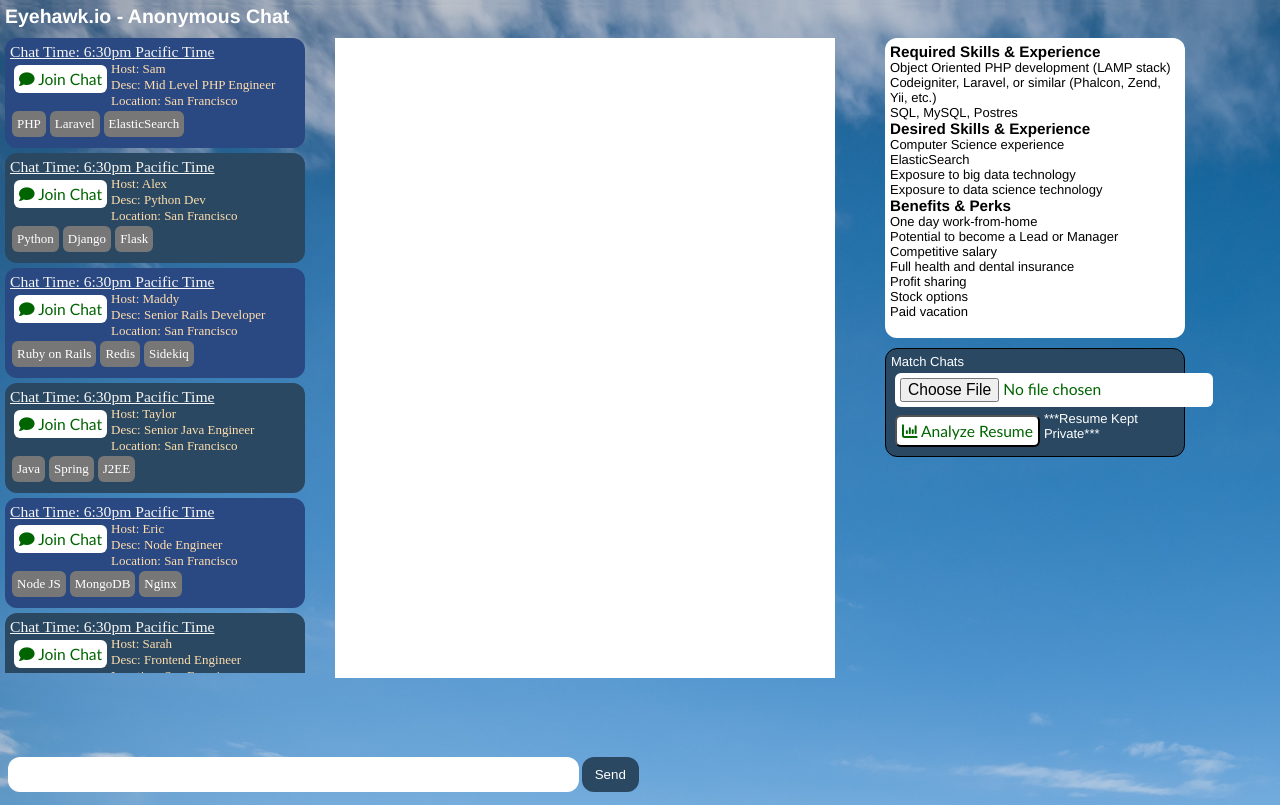
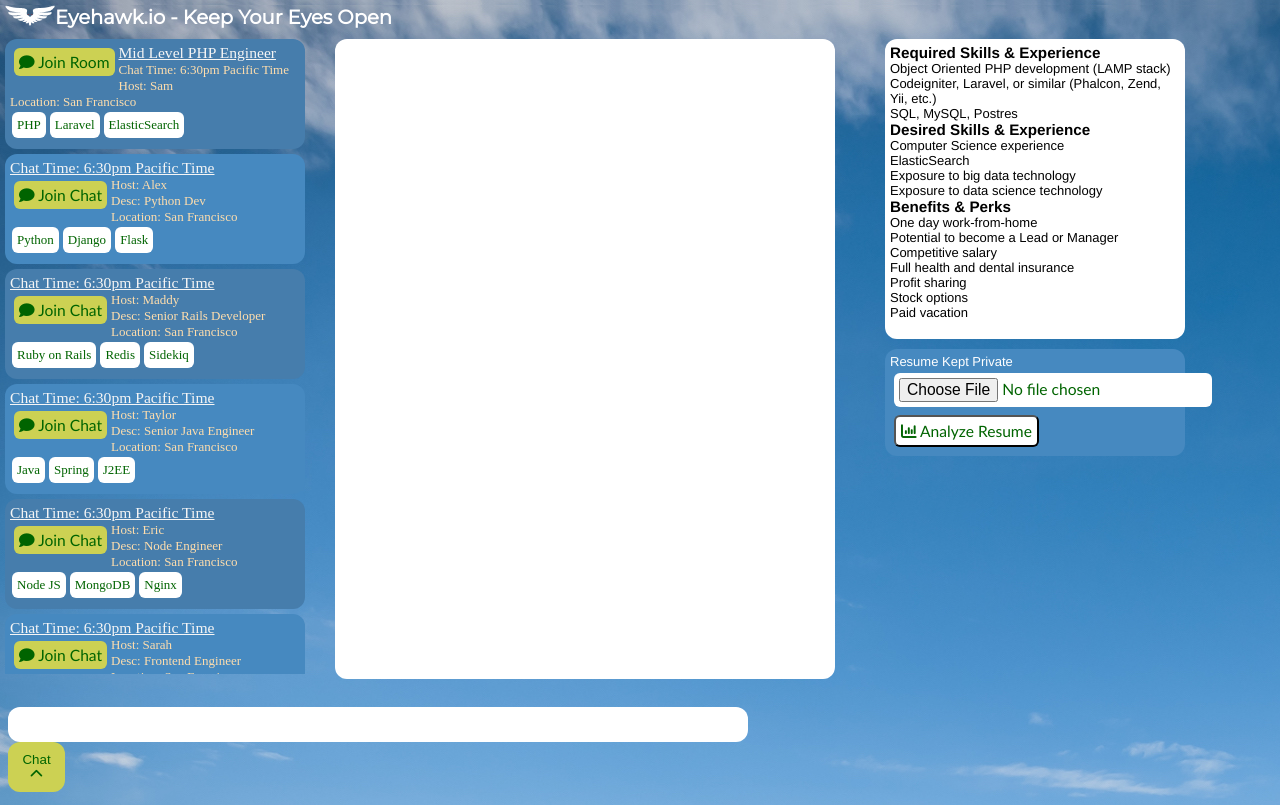
Before and after one commit to jobfriender/socket.io, a website: page index.html in a window 1280 px wide. Drawn offline with nearby package versions, Linux system fonts and the light colour scheme.

Commit message:
fix logo font.

```diff
--- a/index.html
+++ b/index.html
@@ -6,23 +6,24 @@
     <link rel="icon" href="/favicon.ico" type="image/x-icon">
     <link rel="shortcut icon" type="image/x-icon" href="/favicon.ico" />
     <link type="image/x-icon" href="/favicon.ico" />
-</head>
+    <link href="https://fonts.googleapis.com/css?family=Montserrat" rel="stylesheet">
 <body>
 
 <div class="header">
-    <h2>Eyehawk.io - Anonymous Chat</h2>
+    <img src="logo.png" class="logo">
+    <h2 class="logo_text">Eyehawk.io - Keep Your Eyes Open</h2>
 </div>
 
 <div class="chats">
     <div class="select_chat">
         <div class="time">
             <a href='/?room=1'>
-                Chat Time: 6:30pm Pacific Time
-                <div class="join"><i class="fa fa-comment" aria-hidden="true"></i> Join Chat</div>
+                Mid Level PHP Engineer
+                <div class="join"><i class="fa fa-comment" aria-hidden="true"></i> Join Room</div>
             </a>
         </div>
+        <div class="host">Chat Time: 6:30pm Pacific Time</div>
         <div class="host">Host: Sam</div>
-        <div class="host">Desc: Mid Level PHP Engineer</div>
         <div class="host">Location: San Francisco</div>
         <div class="skill">PHP</div>
         <div class="skill">Laravel</div>
@@ -129,9 +130,7 @@
 </div>
 
 <div class="column-center">
-    <div id="chatdiv">
-        <div id="messages"></div>
-    </div>
+    <div id="messages"></div>
 </div>
 
 
@@ -158,20 +157,19 @@
         <p>Paid vacation</p>
     </div>
     <div class="resume">
-        <p>Match Chats</p>
+        <p>Resume Kept Private</p>
         <p><input type="file" name="resume" size="chars" class="submit_btn"></p>
 
         <button type="submit" class="submit_btn">
             <i class="fa fa-bar-chart"></i> Analyze Resume
         </button>
 
-        <p>***Resume Kept Private***</p>
     </div>
 </div>
 
 
 <form action="">
-    <input id="msg_input" autocomplete="off" /><button>Send</button>
+    <input id="msg_input" autocomplete="off" /><button>Chat <i class="fa fa-chevron-up" aria-hidden="true"></i></button>
 </form>
 
 <script src="/socket.io/socket.io.js"></script>
--- a/public/css/style.css
+++ b/public/css/style.css
@@ -5,9 +5,10 @@ html, body
     font: 13px Helvetica, Arial;
     background: rgb(79, 110, 123) url('/background.jpg') no-repeat;
 
-    --action-color: rgb(42, 72, 98);
-    --action-color-2: rgb(42, 72, 130);
-    #--action-color-2: rgb(79, 110, 123);
+    --action-color: rgb(70, 137, 192);
+    --action-color-2: rgb(70, 125, 172);
+    --action-color-3: rgb(145, 11, 47);
+    --skill-color: rgb(204, 209, 83);
 
 }
 
@@ -33,6 +34,7 @@ html, body
     height:80vh;
     width: 500px;
     background-color: white;
+    border-radius: 12px;
 }
 
 #messages li { padding: 5px 10px; background: rgb(153, 204, 255); }
@@ -50,7 +52,10 @@ form {
 }
 
 form input {
-    border: 0; padding: 10px; width: 90%; margin-right: .5%;
+    border: 0;
+    padding: 10px;
+    width: 740px;
+    margin-right: .5%;
     border-radius: 12px;
 }
 
@@ -61,11 +66,11 @@ form input {
 
 form button {
     width: 9%;
-    background: var(--action-color);
+    background: var(--skill-color);
     border: none;
     padding: 10px;
     border-radius: 12px;
-    color: white;
+    color: darkgreen;
 }
 
 .action {
@@ -102,10 +107,6 @@ form button {
 
     color: white;
     background: var(--action-color);
-
-    border-style: solid;
-    border-width: 1px;
-    border-color: black;
 
     border-radius: 12px;
 }
@@ -150,7 +151,8 @@ form button {
     margin: 2px;
     padding: 5px;
     border-radius: 6px;
-    background-color: #777777;
+    background: white;
+    color: darkgreen;
 }
 
 .join {
@@ -160,7 +162,7 @@ form button {
     margin: 4px;
     padding: 5px;
     border-radius: 6px;
-    background-color: white;
+    background-color: var(--skill-color);
     color: darkgreen;
 }
 
@@ -175,3 +177,13 @@ form button {
     color: darkgreen;
     font-size: larger;
 }
+
+.logo {
+    float: left;
+    width: 50px;
+
+}
+
+.logo_text {
+    font-family: 'Montserrat', sans-serif;
+}
```
Also changed, not shown: public/logo.gif (added), public/logo.png (added).
